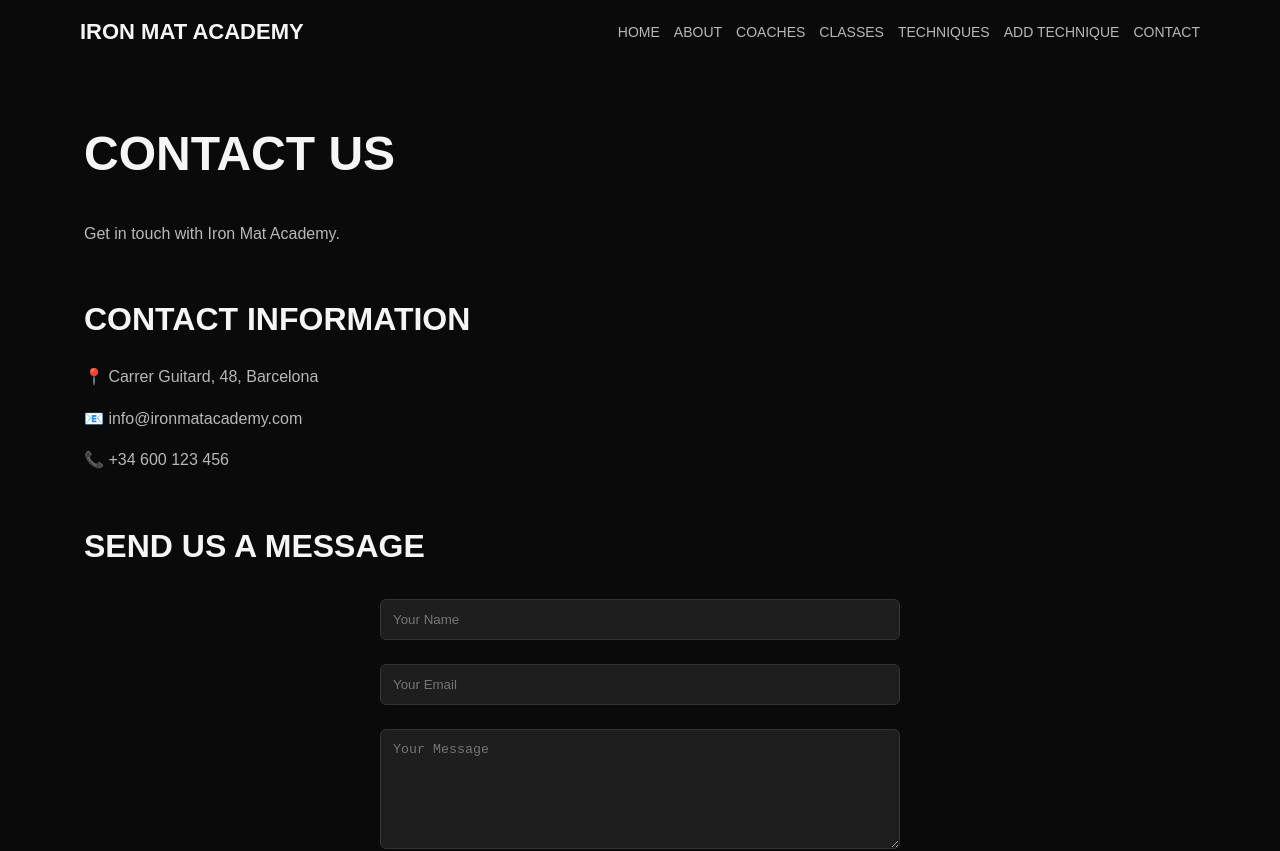
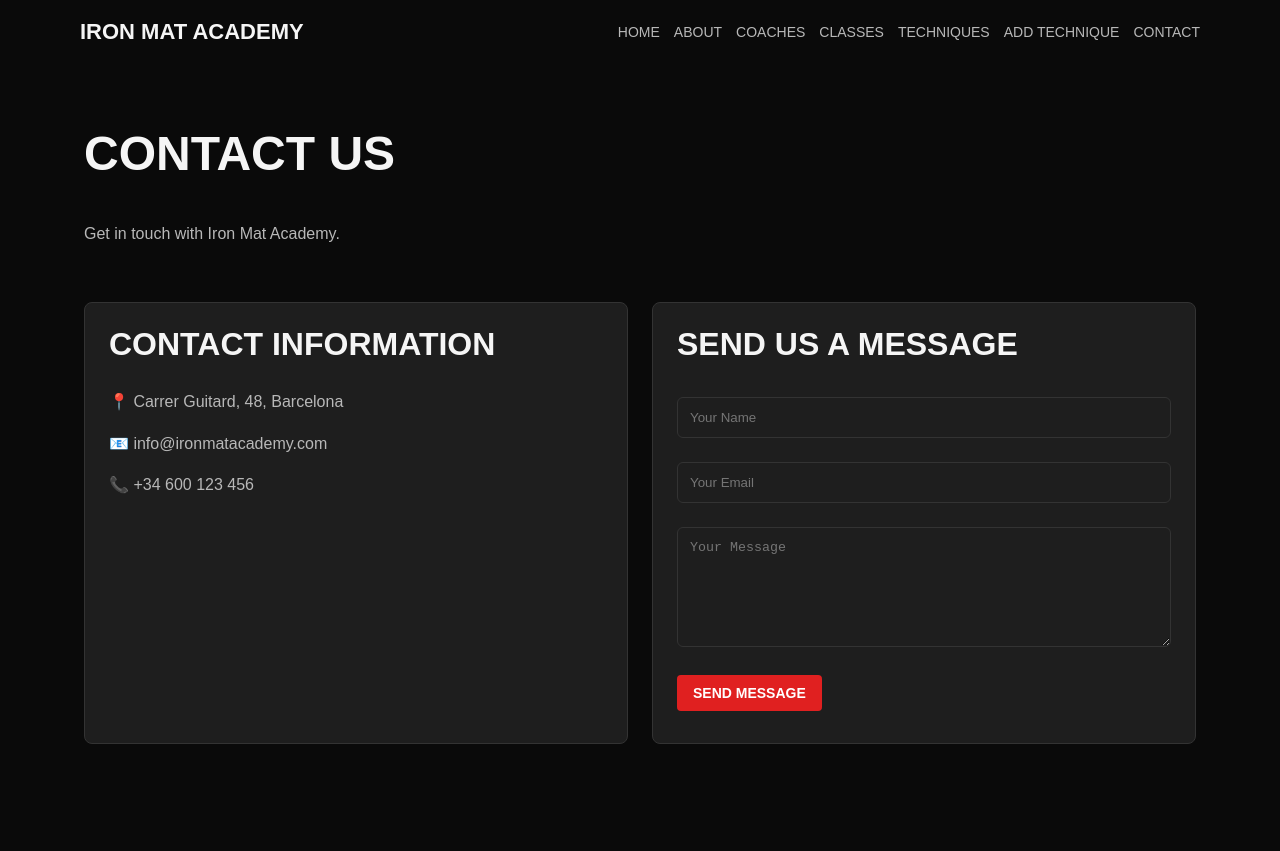
Before and after one commit to YenaKC/iron-mat-academy-client, a React (Vite) app: page /contact in a window 1280 px wide. Shown: the top 851 px of the page. Built offline with nearby package versions, Linux system fonts and the light colour scheme.

Commit message:
styling contact page

```diff
--- a/src/App.css
+++ b/src/App.css
@@ -309,6 +309,22 @@ form {
   color: var(--text-main);
 }
 
+/* ================== CONTACT =================== */
+
+.contact-info {
+  background-color: var(--card-bg);
+  border: 1px solid var(--card-border);
+  border-radius: 8px;
+  padding: 24px;
+}
+
+.contact-form {
+  background-color: var(--card-bg);
+  border: 1px solid var(--card-border);
+  border-radius: 8px;
+  padding: 24px;
+}
+
 
 
 /* =================================================== */
@@ -404,6 +420,13 @@ form {
   .classes-grid {
     grid-template-columns: repeat(2, 1fr);
   }
+
+  /* CONTACT */
+  .contact-layout {
+    display: grid;
+    grid-template-columns: 1fr 1fr;
+    gap: 24px;
+  }
 }
 
 /* =================================================== */
--- a/src/pages/ContactPage.jsx
+++ b/src/pages/ContactPage.jsx
@@ -6,15 +6,15 @@ function ContactPage() {
                 <p>Get in touch with Iron Mat Academy.</p>
             </section>
 
-            <section>
+            <section className="contact-layout">
+                <div className="contact-info">
                     <h2>CONTACT INFORMATION</h2>
-
                     <p>📍 Carrer Guitard, 48, Barcelona</p>
                     <p>📧 info@ironmatacademy.com</p>
                     <p>📞 +34 600 123 456</p>
-            </section>
+                </div>
 
-            <section>
+                <div className="contact-form">
                     <h2>SEND US A MESSAGE</h2>
 
                     <form>
@@ -33,6 +33,7 @@ function ContactPage() {
                             Send Message
                         </button>
                     </form>
+                </div>
             </section>
         </main>
     );
```
Lines whose indentation alone changed are shown as unchanged.
